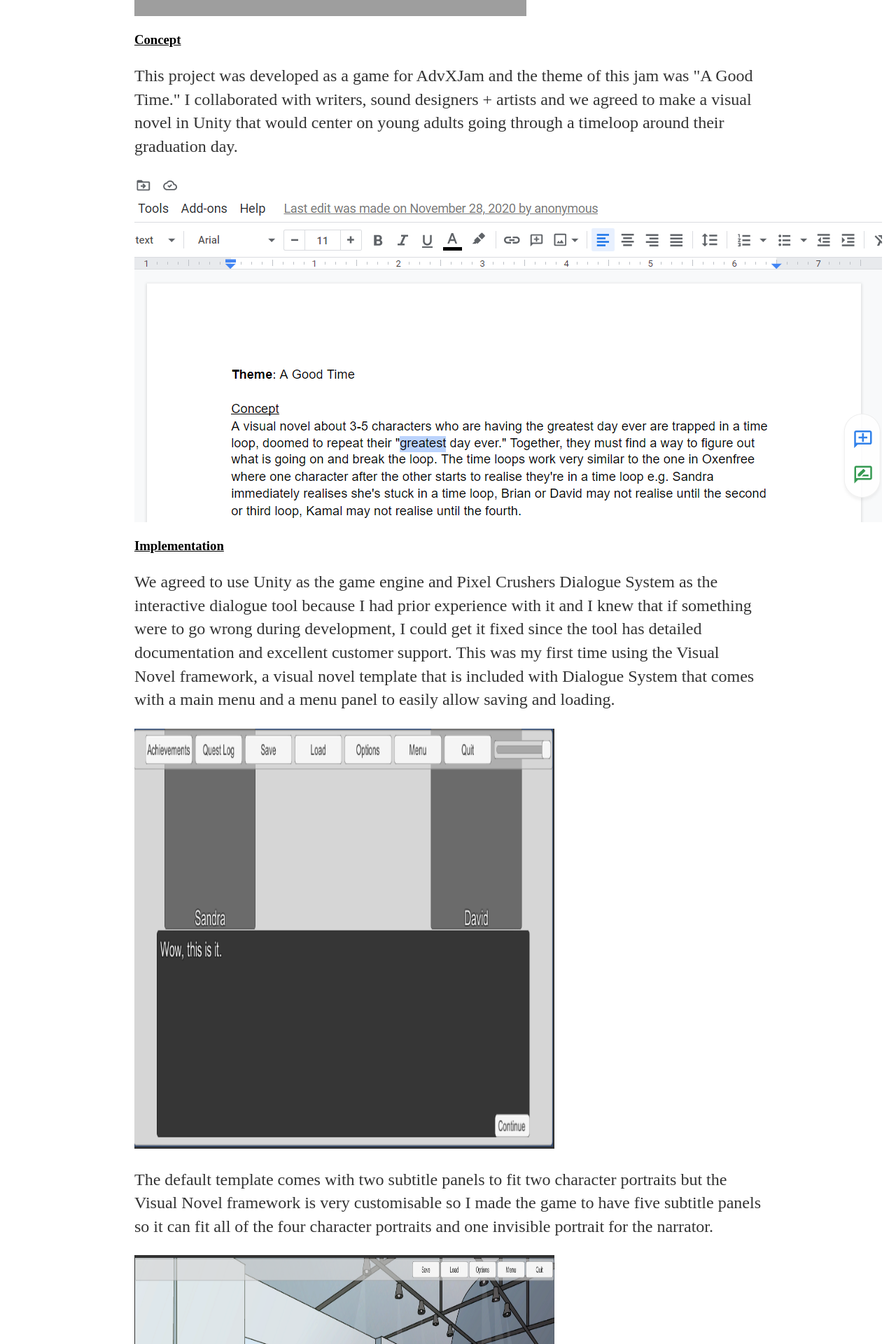
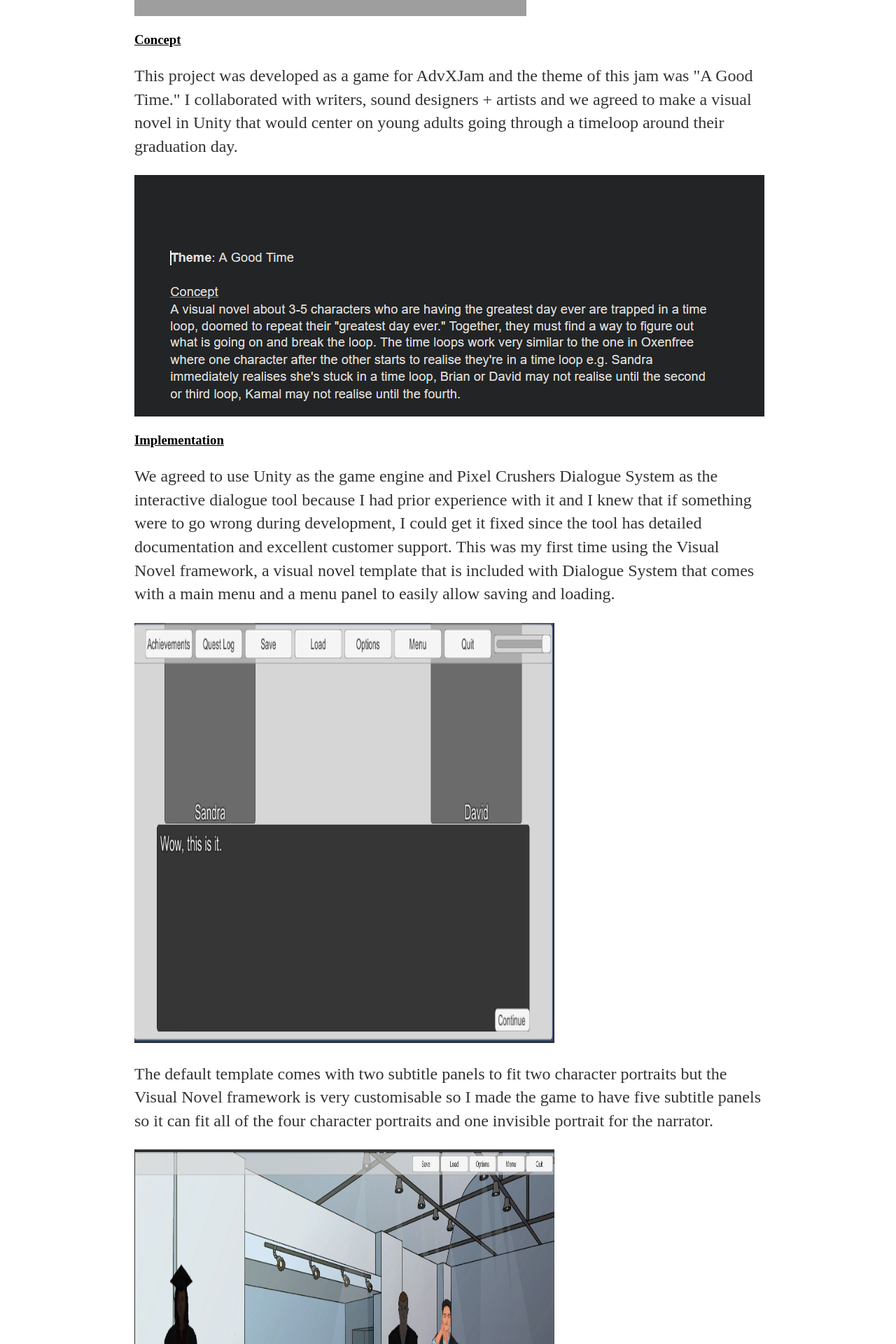
Before and after one commit to toyinariyo/toyinariyo.github.io, a Jekyll site: the page built from Games/The Glitching Graduation/index.html, in a window 1280 px wide. Shown: the part 489-2409 px from the top of the page at 70% size. Built offline with Jekyll 4.4.1, drawn with Linux system fonts in a browser that asks for light colours; grey boxes are pictures that could not be loaded.

Commit message:
Replace with The Glitching Graduation Concept image

```diff
--- a/Games/The Glitching Graduation/index.html
+++ b/Games/The Glitching Graduation/index.html
@@ -8,7 +8,7 @@ title: The Glitching Graduation
 <h3><u>Concept</u></h3>
 <p>This project was developed as a game for AdvXJam and the theme of this jam was "A Good Time." I collaborated with writers, sound designers + artists and we agreed to make a visual novel in Unity that would
    center on young adults going through a timeloop around their graduation day.</p>
-<a href="#"> <img src="https://raw.githubusercontent.com/toyinariyo/toyinariyo.github.io/main/assets/AdvXJam 2020 Concept.PNG"></a>
+<a href="#"> <img src="https://raw.githubusercontent.com/toyinariyo/toyinariyo.github.io/main/assets/The Glitching Graduation Concept.PNG"></a>
 <h3><u>Implementation</u></h3>
 <p>We agreed to use Unity as the game engine and Pixel Crushers Dialogue System as the interactive dialogue tool because I had prior experience with it and I knew that if
    something were to go wrong during development, I could get it fixed since the tool has detailed documentation and excellent customer support. This was my first time
```
